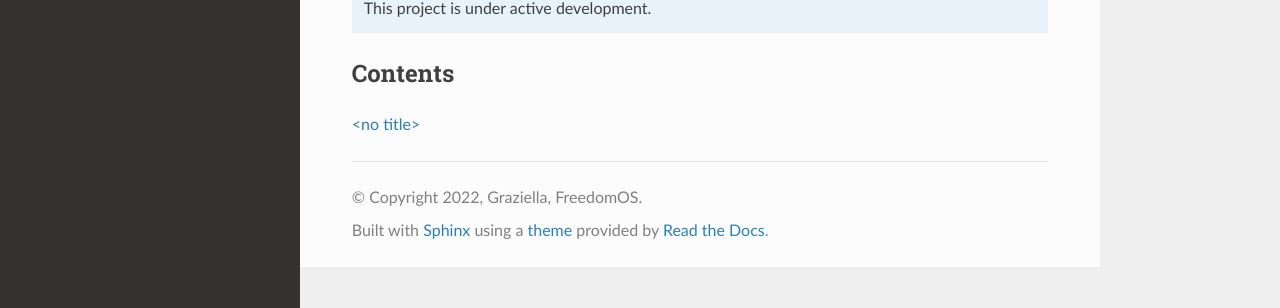
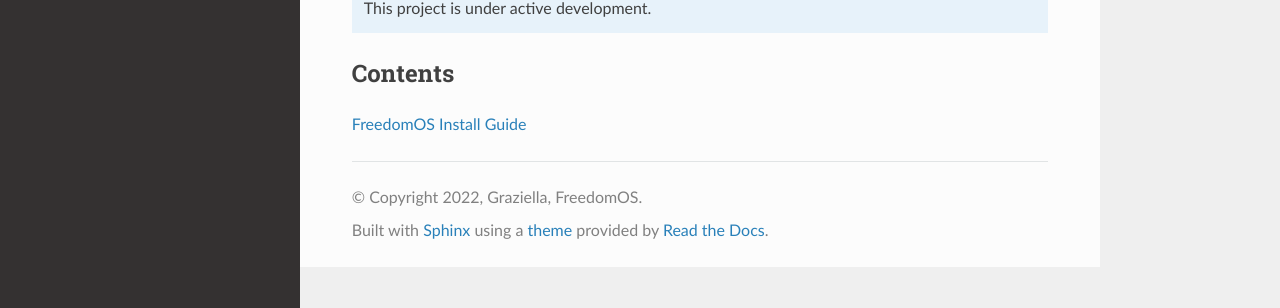
Before and after one commit to freedomos/docs, a Sphinx documentation site: the page built from docs/source/index.rst, in a window 1280 px wide. Shown: the part 324-632 px from the top of the page. Built offline with Sphinx 7.4.7 and the Read the Docs theme 2.0.0, drawn with Linux system fonts in a browser that asks for light colours.

Commit message:
Update Install.rst

```diff
--- a/docs/source/Install.rst
+++ b/docs/source/Install.rst
@@ -1 +1,4 @@
+FreedomOS Install Guide
+=====
+
 INSTALLATION GUIDE
```
